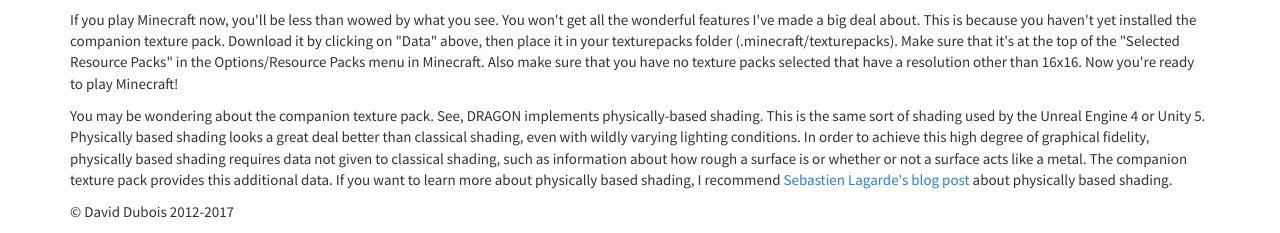
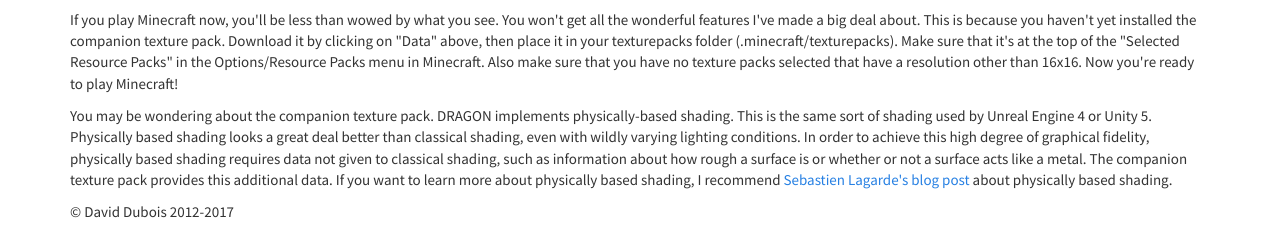
Before and after one commit to DethRaid/website, a PHP site: page /dragon/v1/downloads.php in a window 1280 px wide. Shown: the part 579-812 px from the top of the page. Run offline with PHP 8.4, Linux system fonts and the light colour scheme.

Commit message:
More typo fixes

```diff
--- a/dragon/v1/downloads.php
+++ b/dragon/v1/downloads.php
@@ -48,7 +48,7 @@
                 <h1>Instructions</h1>
                 <p class="body-text">DRAGON requries the <a href="http://www.minecraftforum.net/forums/mapping-and-modding/minecraft-mods/1286604-shaders-mod-updated-by-karyonix">Shaders Mod</a>. <a href="https://optifine.net/downloads">Optifine</a> is also recommended. Once the Shaders Mod is installed, you should see a folder called "shaderpacks" in your .minecraft directory. Simply move your chosen version of DRAGON into the shaderpacks folder. Start Minecraft and click on "Options", then "Shaders". Select the version of DRAGON you downloaded from the list that appears. Click "Done", then "Done" again to go back to Minecraft's main screen. You now have DRAGON installed!</p>
                 <p class="body-text">If you play Minecraft now, you'll be less than wowed by what you see. You won't get all the wonderful features I've made a big deal about. This is because you haven't yet installed the companion texture pack. Download it by clicking on "Data" above, then place it in your texturepacks folder (.minecraft/texturepacks). Make sure that it's at the top of the "Selected Resource Packs" in the Options/Resource Packs menu in Minecraft. Also make sure that you have no texture packs selected that have a resolution other than 16x16. Now you're ready to play Minecraft!</p>
-                <p class="body-text">You may be wondering about the companion texture pack. See, DRAGON implements physically-based shading. This is the same sort of shading used by the Unreal Engine 4 or Unity 5. Physically based shading looks a great deal better than classical shading, even with wildly varying lighting conditions. In order to achieve this high degree of graphical fidelity, physically based shading requires data not given to classical shading, such as information about how rough a surface is or whether or not a surface acts like a metal. The companion texture pack provides this additional data. If you want to learn more about physically based shading, I recommend <a href="http://seblagarde.wordpress.com/2011/08/17/hello-world/">Sebastien Lagarde's blog post</a> about physically based shading.</p>
+                <p class="body-text">You may be wondering about the companion texture pack. DRAGON implements physically-based shading. This is the same sort of shading used by Unreal Engine 4 or Unity 5. Physically based shading looks a great deal better than classical shading, even with wildly varying lighting conditions. In order to achieve this high degree of graphical fidelity, physically based shading requires data not given to classical shading, such as information about how rough a surface is or whether or not a surface acts like a metal. The companion texture pack provides this additional data. If you want to learn more about physically based shading, I recommend <a href="http://seblagarde.wordpress.com/2011/08/17/hello-world/">Sebastien Lagarde's blog post</a> about physically based shading.</p>
             </div>
 
             <footer>
```
